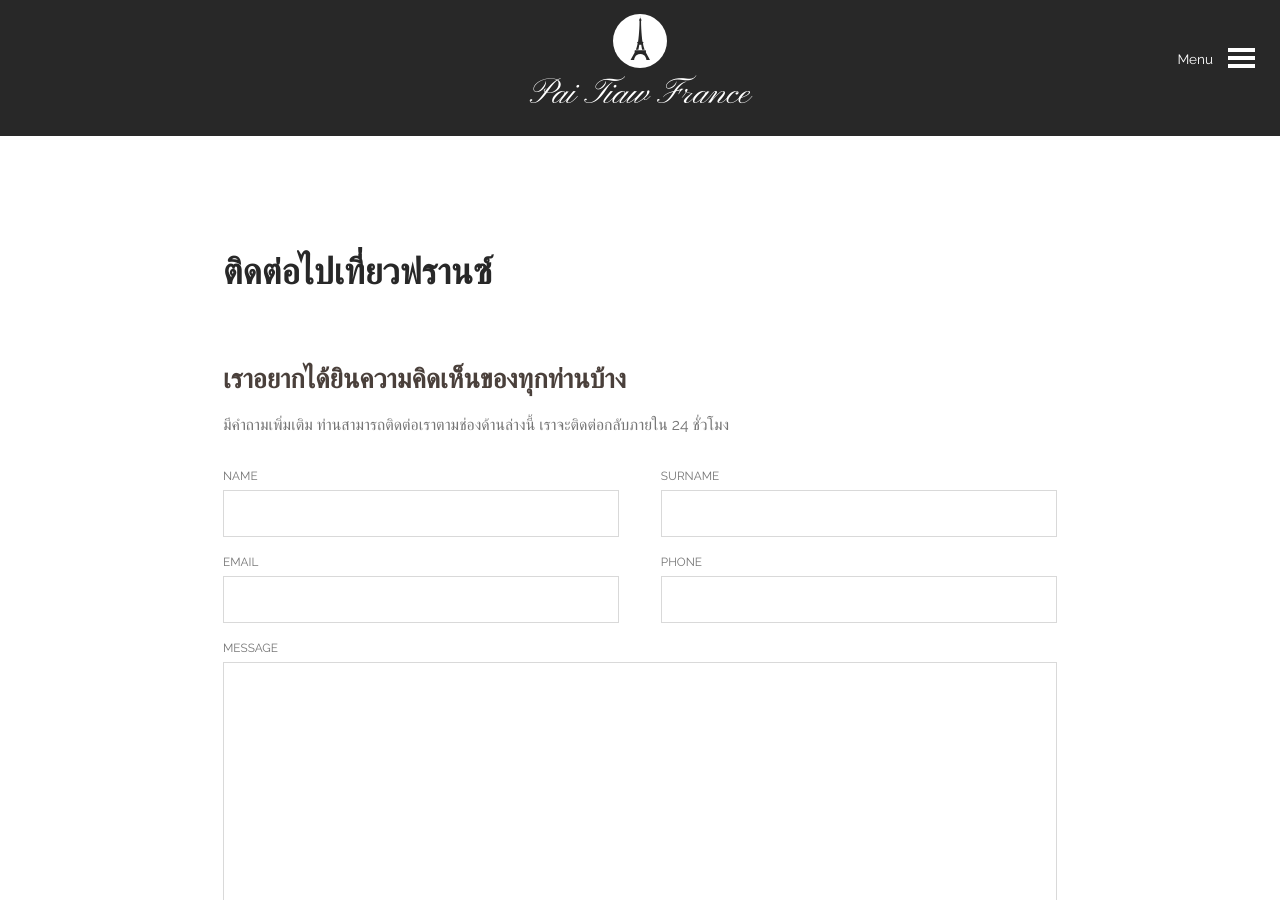
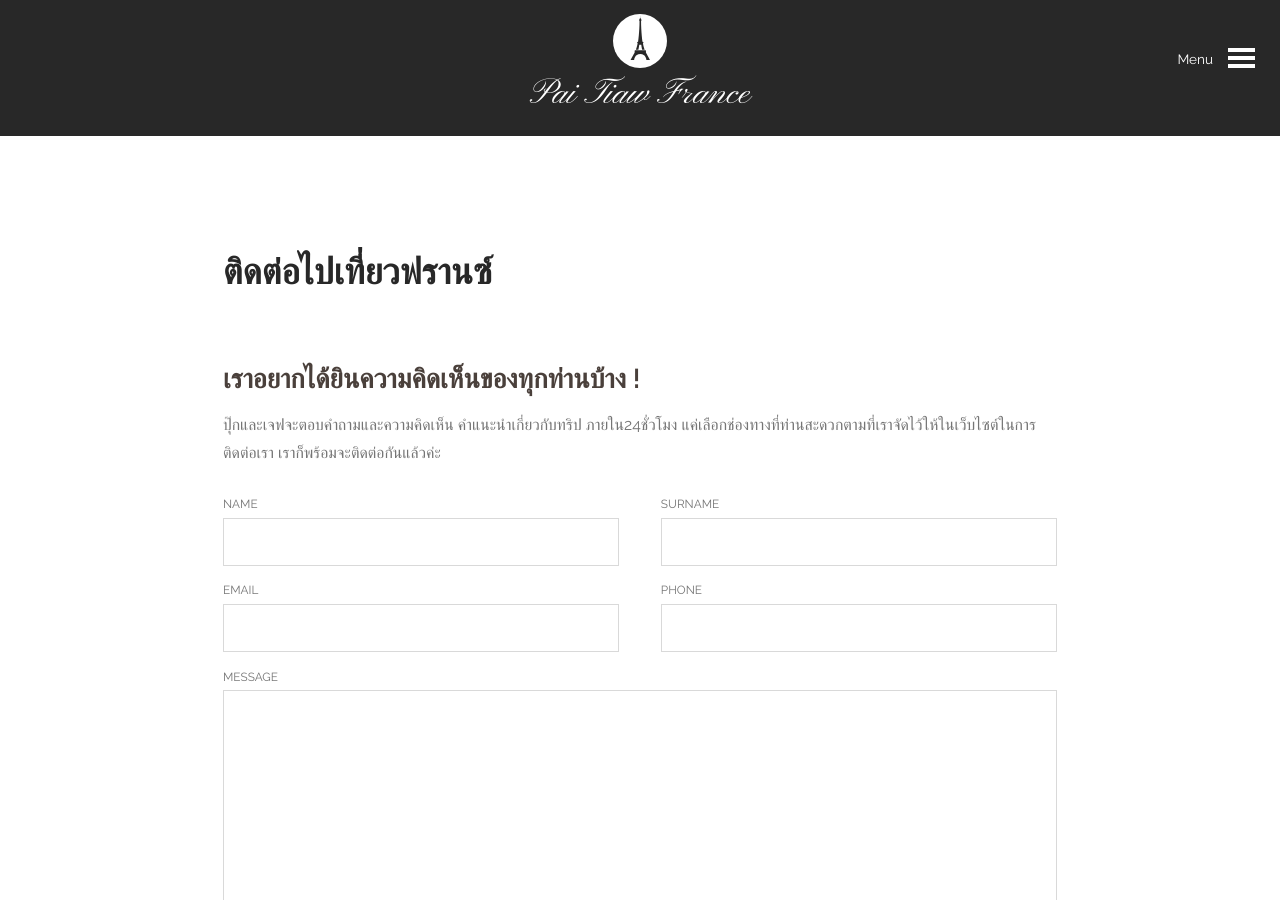
Before and after one commit to paitiewfrance/paitiewfrance.github.io, a Jekyll site: the page built from contact.md, in a window 1280 px wide and 900 px high. Built offline with Jekyll 4.4.1, drawn with Linux system fonts in a browser that asks for light colours; nearby versions of some CDN libraries; some web fonts are replaced.

Commit message:
change text to contact

```diff
--- a/contact.md
+++ b/contact.md
@@ -10,12 +10,13 @@ sitemap:
 
 ## ติดต่อไปเที่ยวฟรานซ์
 
-### เราอยากได้ยินความคิดเห็นของทุกท่านบ้าง
+### เราอยากได้ยินความคิดเห็นของทุกท่านบ้าง !
 
 <!-- ![Pookie](/img/pookie.jpg "Pookie") -->
 
+ปุ๊กและเจฟจะตอบคำถามและความคิดเห็น คำแนะนำเกี่ยวกับทริป ภายใน24ชั่วโมง
+แค่เลือกช่องทางที่ท่านสะดวกตามที่เราจัดไว้ให้ในเว็บไซต์ในการติดต่อเรา เราก็พร้อมจะติดต่อกันแล้วค่ะ
 
-มีคำถามเพิ่มเติม ท่านสามารถติดต่อเราตามช่องด้านล่างนี้ เราจะติดต่อกลับภายใน 24 ชั่วโมง
 
 <div class="form-container">
        <form method ="POST" action="http://formspree.io/paitiewfrance@gmail.com">
```
